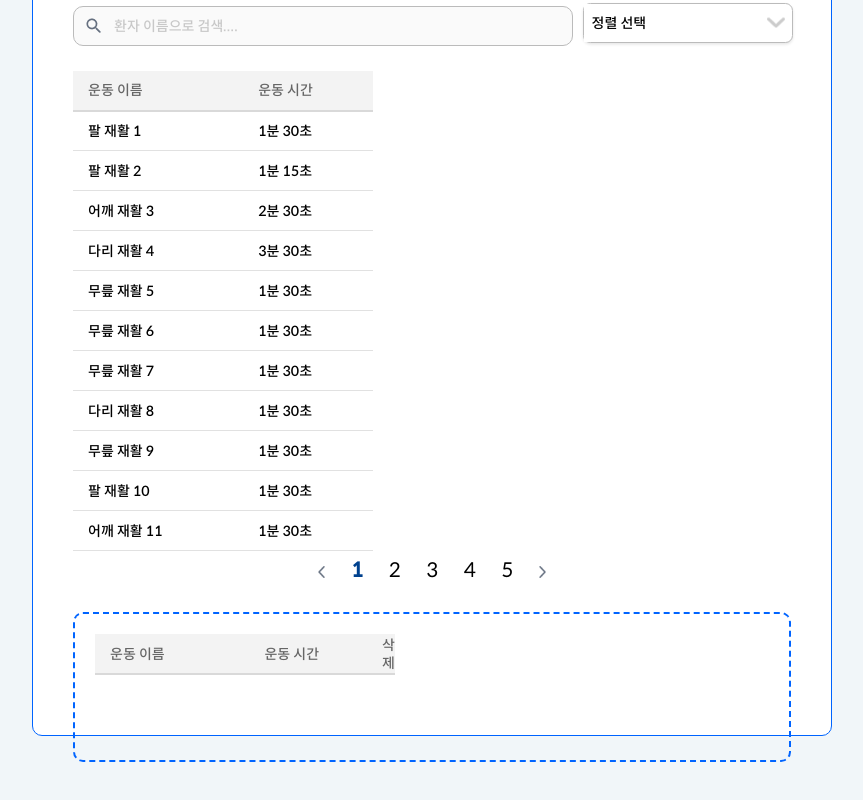
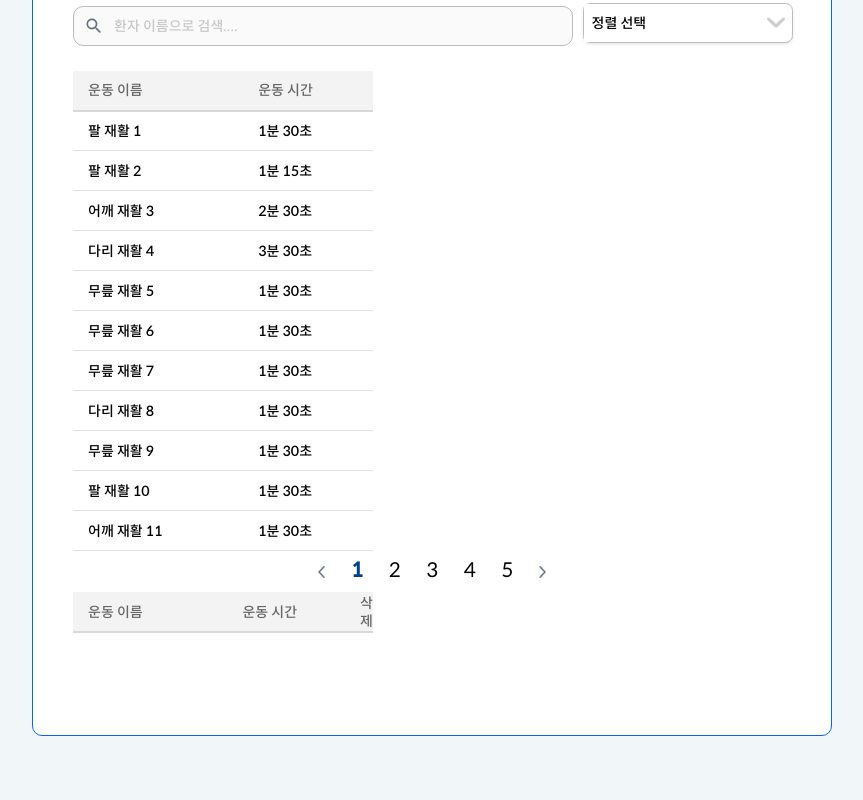
Before and after one commit to sync-without-async/Rehab-FrontEnd, a React (Vite) app: page /theramakeassgin in a window 1280 px wide. Shown: the part 694-1494 px from the top of the page, without its empty margins (208-1071 px from the left). Built offline with nearby package versions, Linux system fonts and the light colour scheme.

Commit message:
Fix: 선택 영역의 프로토 버전의 스타일 오류 수정

```diff
--- a/src/components/TherapistDashBoard/TheraMakeAssgin.jsx
+++ b/src/components/TherapistDashBoard/TheraMakeAssgin.jsx
@@ -66,11 +66,6 @@ const SearchAndFilterContainer = styled.div`
 `;
 
 const SelectedExercisesContainer = styled.div`
-  margin-top: 20px;
-  border: 2px dashed #0064ff;
-  min-height: 150px;
-  padding: 20px;
-  border-radius: 10px;
 `;
 
 const Table = styled.table`
```
